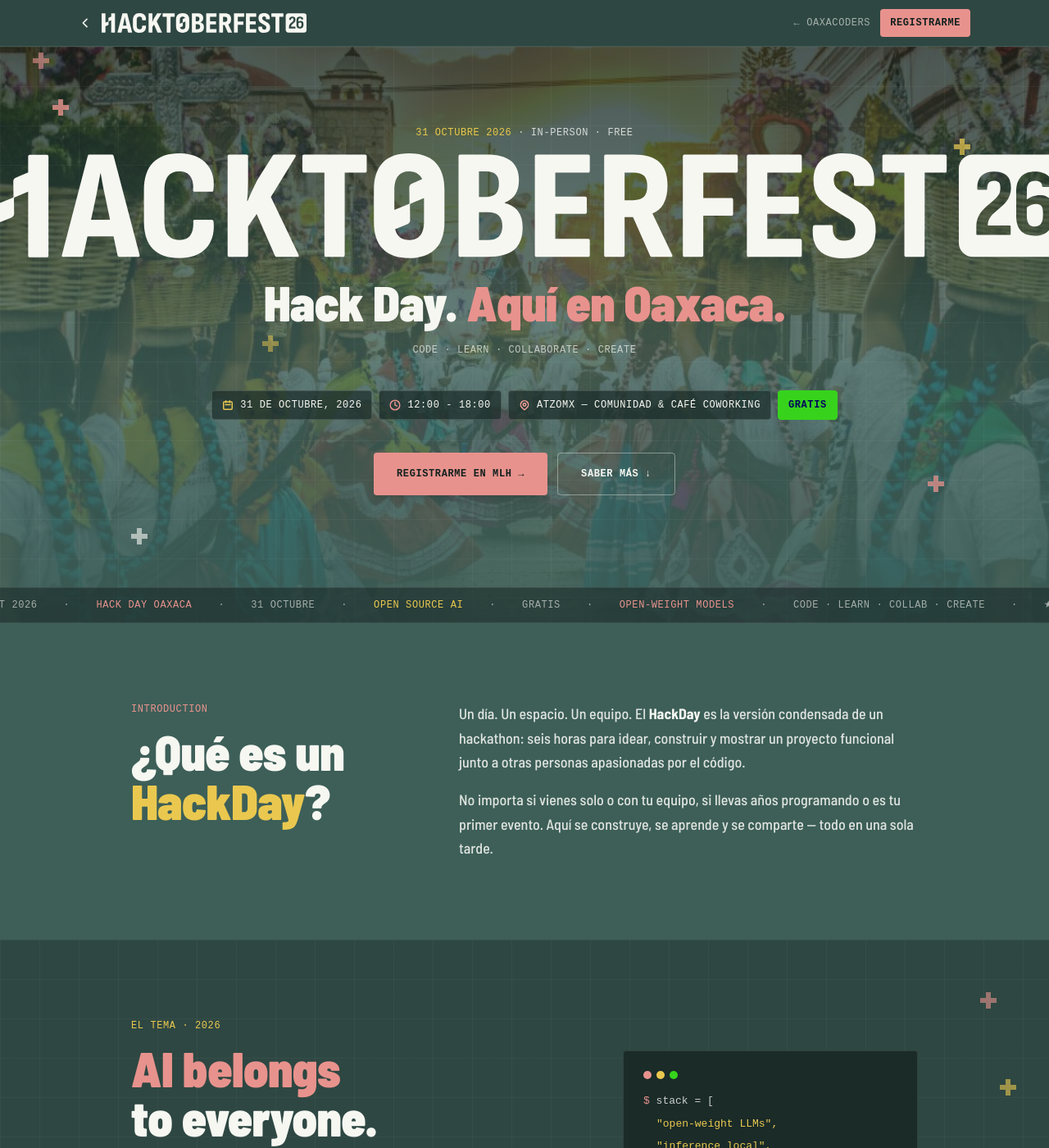
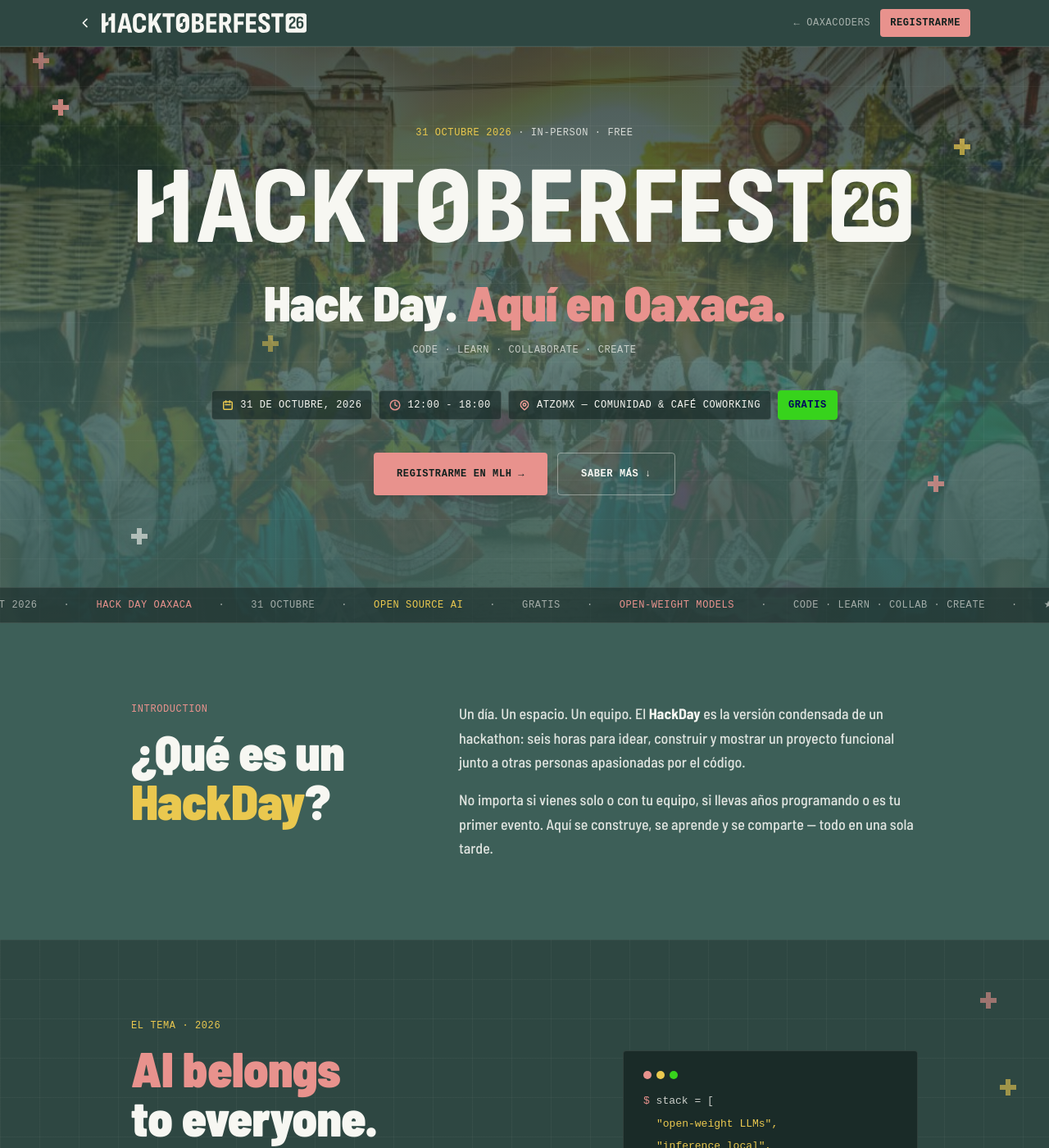
Before and after one commit to oaxacoders/oaxacoders.github.io, a Jekyll site: the page built from _events/2026-10-31-hacktoberfest-hack-day-oaxaca-2026.md, in a window 1280 px wide and 1400 px high. Shown: the whole window at 82% size. Built offline with Jekyll 4.4.1, drawn with Linux system fonts in a browser that asks for light colours; some web fonts are replaced.

Commit message:
Fix mobile view

```diff
--- a/_layouts/hacktoberfest.html
+++ b/_layouts/hacktoberfest.html
@@ -53,11 +53,13 @@
       .wordmark-svg {
         display: inline-block;
         color: currentColor;
+        max-width: 100%;
       }
       .wordmark-svg svg {
         display: block;
         width: auto;
         height: 100%;
+        max-width: 100%;
         fill: currentColor;
       }
 
@@ -215,8 +217,8 @@
         </p>
 
         <!-- Big wordmark hero -->
-        <h1 class="flex justify-center mb-4" aria-label="Hacktoberfest 26">
-          <span class="wordmark-svg h-16 sm:h-24 md:h-32 text-hf-cream">
+        <h1 class="flex justify-center mb-4 px-2" aria-label="Hacktoberfest 26">
+          <span class="wordmark-svg w-full max-w-full h-auto sm:w-auto sm:h-24 md:h-32 text-hf-cream">
             {% include hacktoberfest-wordmark.svg %}
           </span>
         </h1>
```
